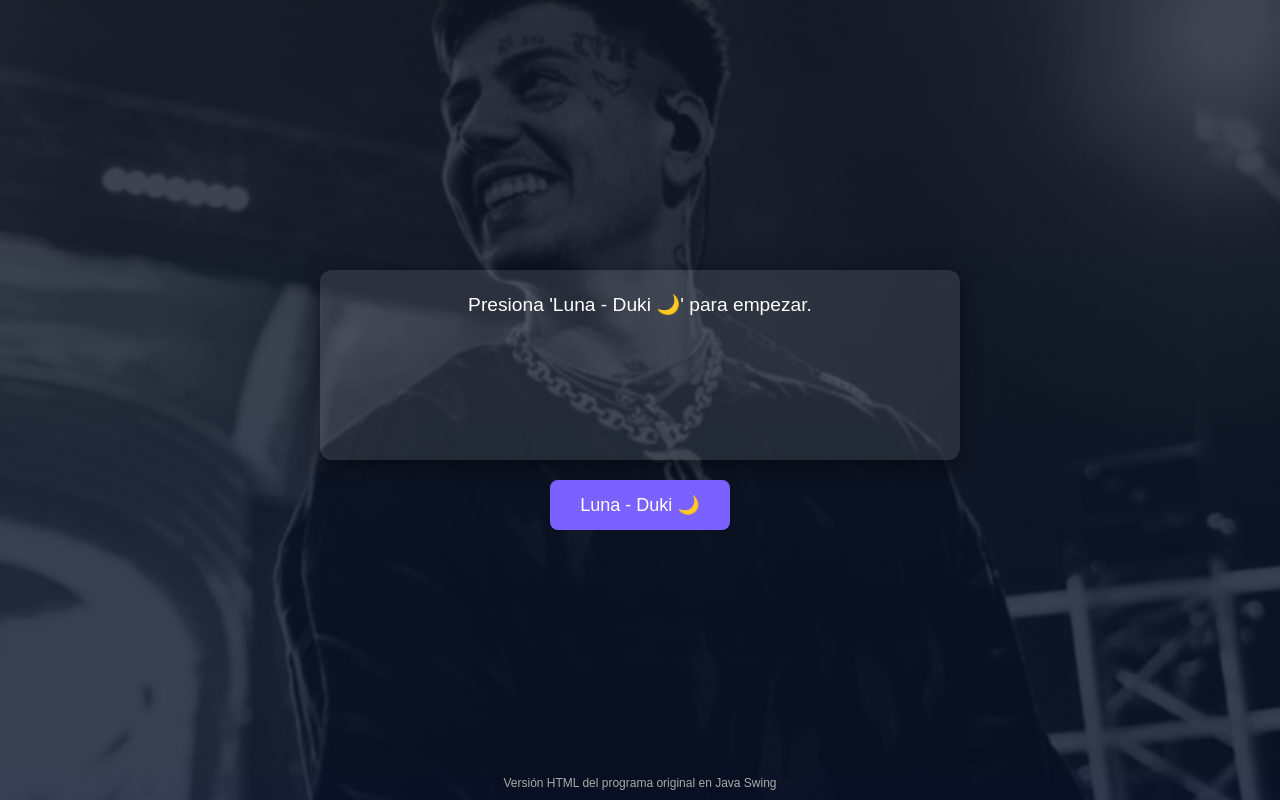
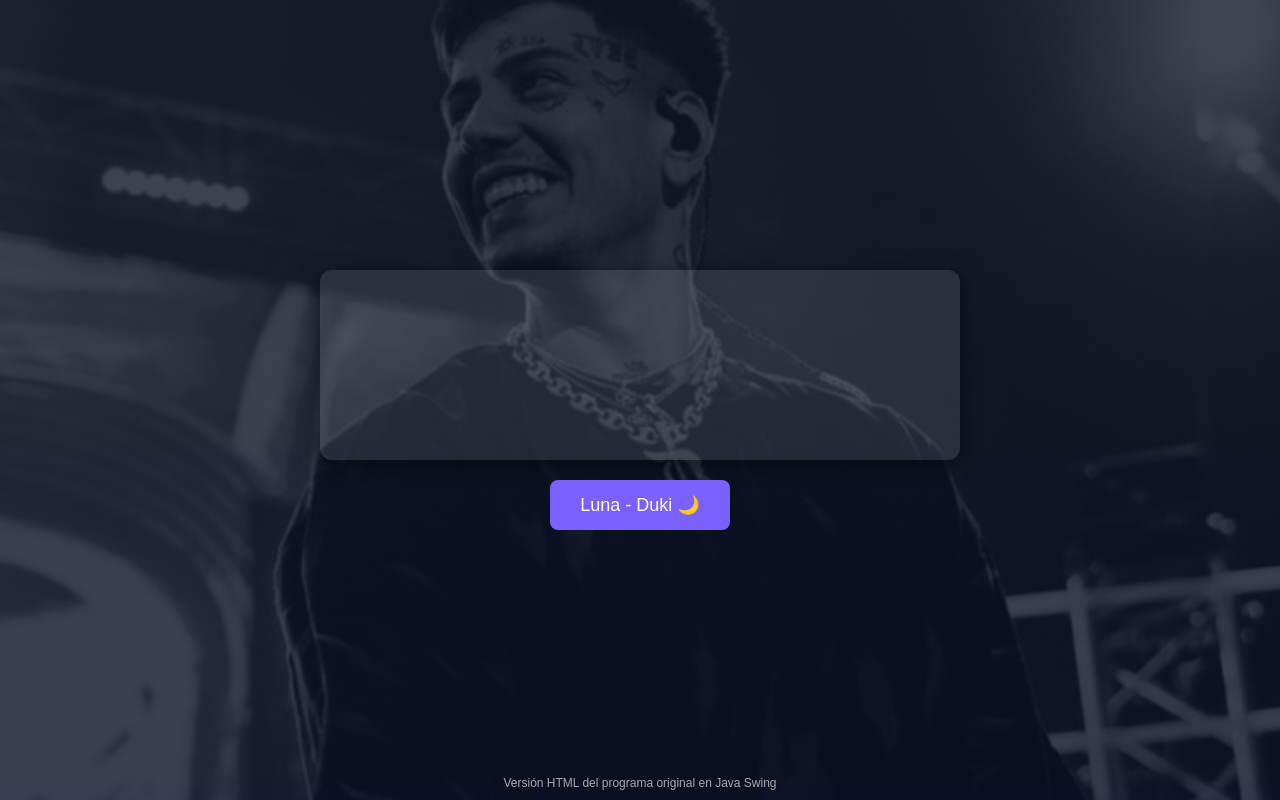
Before and after one commit to rodriguezgordillosantiagogg-ship-it/luna-duki-project_1, a plain HTML site: page index.html in a window 1280 px wide. Drawn offline with Linux system fonts and the light colour scheme.

Commit message:
Update index.html

```diff
--- a/index.html
+++ b/index.html
@@ -31,6 +31,7 @@
         #contenedor-letras {
             width: 90%;
             max-width: 600px;
+            /* Se mantiene una altura mínima para que el contenedor no colapse */
             min-height: 150px;
             padding: 20px;
             background-color: rgba(255, 255, 255, 0.1);
@@ -43,6 +44,11 @@
             line-height: 1.6;
             z-index: 20;
             transition: all 0.3s ease-out;
+
+            /* CSS para centrar el texto verticalmente en el contenedor vacío */
+            display: flex;
+            align-items: center;
+            justify-content: center;
         }
 
         button {
@@ -86,7 +92,7 @@
     <img id="imagen-prueba" src="fondo.jpg" alt="Fondo de Duki Prueba">
 
     <div id="contenedor-letras">
-        <p>Presiona "Luna - Duki 🌙" para empezar.</p>
+        <p>&nbsp;</p>
     </div>
 
     <button id="botonInicio">Luna - Duki 🌙</button>
@@ -95,27 +101,28 @@
 
     <script>
         // =================================================================
-        // SINCRONIZACIÓN AUTOMÁTICA
+        // SINCRONIZACIÓN AUTOMÁTICA (Tiempos ajustados a SU archivo de audio)
         // =================================================================
         const SINCRONIZACION = [
-            { time: 0.0, text: "Presiona 'Luna - Duki 🌙' para empezar." }, // Mensaje inicial
+            // ELIMINADO EL MENSAJE DE INICIO
+            { time: 0.0, text: "" },
 
-            // LETRAS DE LA CANCIÓN
+            // LETRAS DE LA CANCIÓN (Tiempos sincronizados)
             { time: 2.50, text: "Metido en mi mundo utópico\nCon tanto hielo que me creo nórdico (yah, yah, yah)" },
-            { time: 7.00, text: "Usé lo' podere', no tengo Kalashnikov\nHijo de la luna, ojo telescópico (prr, Duko)" },
-            { time: 11.50, text: "Ahora estoy flotando, ya soy anti gravedad\nDebe ser por la cámara de aire de mis Nike'" },
-            { time: 16.00, text: "Suelo esforzarme el doble cuándo la cosa va mal\nIgual me salgo con la mía porque me sé reinventar (yah, yah, yah)" },
-            { time: 21.00, text: "Salto alto como un Jumpman (Jumpman, Jumpman)\nYo me compro Jordán, mami, no uso Balenciaga (Balenciaga)" },
-            { time: 25.00, text: "Por la ciudad cazando fantasmas (fantasma')\nDe esos que quieren ser primera plana (¡prra!)" },
-            { time: 29.50, text: "Saltando tan alto que la luna está a centímetro'\nLa police afuera vigilándome el perímetro" },
-            { time: 34.00, text: "Siempre vivo rápido, ya rompí el velocímetro\nYa sé que estoy fresco, no hace falta ni decírmelo" },
+            { time: 6.80, text: "Usé lo' podere', no tengo Kalashnikov\nHijo de la luna, ojo telescópico (prr, Duko)" },
+            { time: 11.30, text: "Ahora estoy flotando, ya soy anti gravedad\nDebe ser por la cámara de aire de mis Nike'" },
+            { time: 15.80, text: "Suelo esforzarme el doble cuándo la cosa va mal\nIgual me salgo con la mía porque me sé reinventar (yah, yah, yah)" },
+            { time: 20.60, text: "Salto alto como un Jumpman (Jumpman, Jumpman)\nYo me compro Jordán, mami, no uso Balenciaga (Balenciaga)" },
+            { time: 24.90, text: "Por la ciudad cazando fantasmas (fantasma')\nDe esos que quieren ser primera plana (¡prra!)" },
+            { time: 29.40, text: "Saltando tan alto que la luna está a centímetro'\nLa police afuera vigilándome el perímetro" },
+            { time: 33.80, text: "Siempre vivo rápido, ya rompí el velocímetro\nYa sé que estoy fresco, no hace falta ni decírmelo" },
 
-            // MENSAJES FINALES SOLICITADOS (Solo dos)
-            { time: 39.00, text: "La letra me recordo lo poco que conozco de ti" }, // Mensaje 1
-            { time: 42.00, text: "ojala asi a lo mejor me creas un poquito jsjs :)" }, // Mensaje 2 (Corregido)
+            // MENSAJES FINALES SOLICITADOS
+            { time: 39.50, text: "La letra me recordo lo poco que conozco de ti" }, // Mensaje 1
+            { time: 43.00, text: "ojala asi a lo mejor me creas un poquito jsjs :)" }, // Mensaje 2
 
             // PUNTO FINAL para que el botón Reiniciar aparezca
-            { time: 45.00, text: "" }
+            { time: 46.50, text: "" }
         ];
 
         // ===========================
@@ -131,6 +138,7 @@
         // FUNCIÓN DE ESCRITURA
         // ===========================
         function typeWriter(text) {
+            // Asegura que el contenido se reemplace con la nueva letra
             contenedorLetras.innerHTML = text.replace(/\n/g, '<br>');
         }
 
@@ -139,7 +147,8 @@
         // ===========================
         function reiniciarPrograma() {
             botonInicio.innerText = "Luna - Duki 🌙";
-            contenedorLetras.innerHTML = "<p>Presiona 'Luna - Duki 🌙' para empezar.</p>";
+            // Contenedor de letras vacío al reiniciar
+            contenedorLetras.innerHTML = "<p>&nbsp;</p>";
             indiceActual = 0;
             isPlaying = false;
             audioLuna.pause();
@@ -168,6 +177,7 @@
             botonInicio.innerText = "Reiniciar";
             botonInicio.disabled = false;
             isPlaying = false;
+            // Deja el contenedor vacío o con el último texto (el mensaje final)
         });
 
 
@@ -188,9 +198,10 @@
                 botonInicio.innerText = "Reproduciendo...";
 
                 audioLuna.play().then(() => {
-                    // Si la reproducción es exitosa
-                    indiceActual = 0;
-                    typeWriter(SINCRONIZACION[0].text);
+                    // Si la reproducción es exitosa, muestra la primera línea inmediatamente si el tiempo es 0.0
+                    if (SINCRONIZACION[0].time === 0.0) {
+                        typeWriter(SINCRONIZACION[0].text);
+                    }
                 }).catch(e => {
                     // Si falla el audio, se muestra el mensaje de error y se reinicia
                     alert("No se pudo iniciar el audio. Por favor, asegúrate de que el archivo 'luna.mp3' sea válido y esté en minúsculas en GitHub.");
@@ -208,9 +219,9 @@
             }
         });
 
-        // Mostrar el mensaje inicial al cargar la página
+        // Mostrar el estado inicial al cargar la página (contenedor vacío)
         window.onload = () => {
-             typeWriter(SINCRONIZACION[0].text);
+             typeWriter("<p>&nbsp;</p>");
         };
     </script>
 </body>
```
